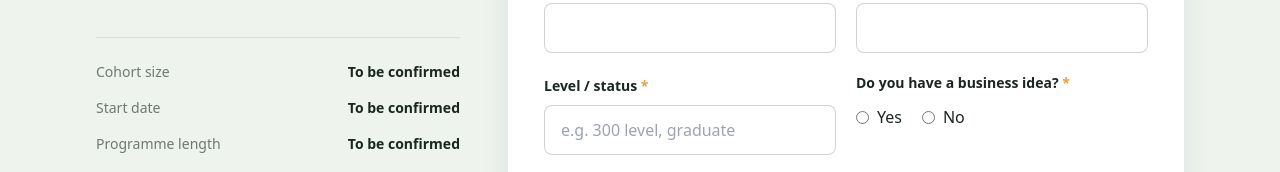
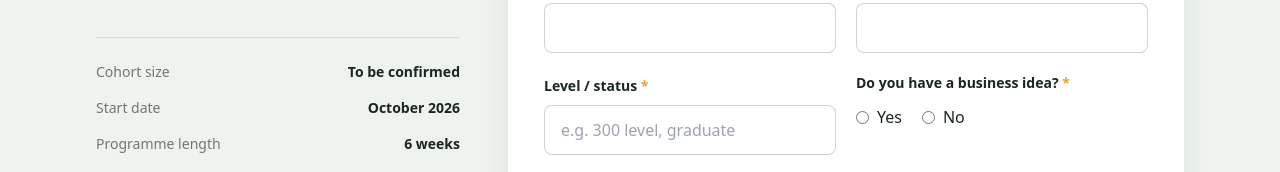
Before and after one commit to Andrew-oduola/cave-addullam, a plain HTML site: page index.html in a window 1280 px wide. Shown: the part 4015-4187 px from the top of the page. Drawn offline with nearby package versions, Linux system fonts and the light colour scheme.

Commit message:
Set programme timing

```diff
--- a/index.html
+++ b/index.html
@@ -133,8 +133,8 @@
   <script>
     // TODO: Update these four values before publishing.
     const COHORT_SIZE = 'To be confirmed';
-    const START_DATE = 'To be confirmed';
-    const PROGRAMME_WEEKS = 'To be confirmed';
+    const START_DATE = 'October 2026';
+    const PROGRAMME_WEEKS = '6 weeks';
     // TODO: Replace the form action and entry.* names above with Google Form values.
     const GOOGLE_FORM_READY = false;
 
```
